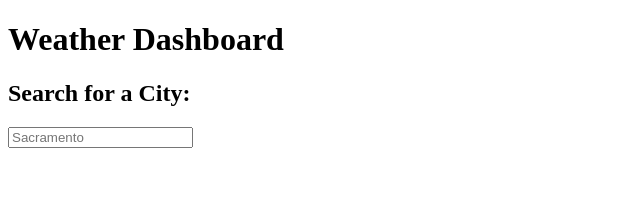
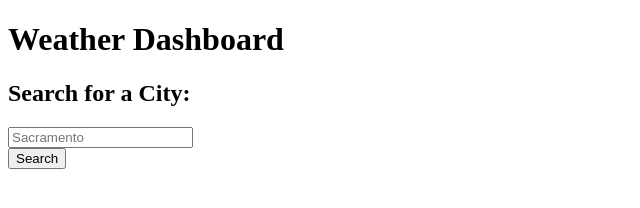
Before and after one commit to nverhulp/weather-dashboard, a plain HTML site: page index.html in a window 1280 px wide. Shown: the whole page, without its empty margins (0-640 px from the left). Drawn offline with Linux system fonts and the light colour scheme.

Commit message:
search button

```diff
--- a/index.html
+++ b/index.html
@@ -23,6 +23,7 @@
                                 <label class="form-label" for="city"><h2 class="font-weight-bold">Search for a City:</h2></label>
                                 <input name="city" id="city-input" type="text" class="full-width p-10 m-10-0" placeholder="Sacramento">
                             </div>
+                            <button type="submit" class="btn">Search</button>
                         </form>
                     </div>
                 </div>
```
